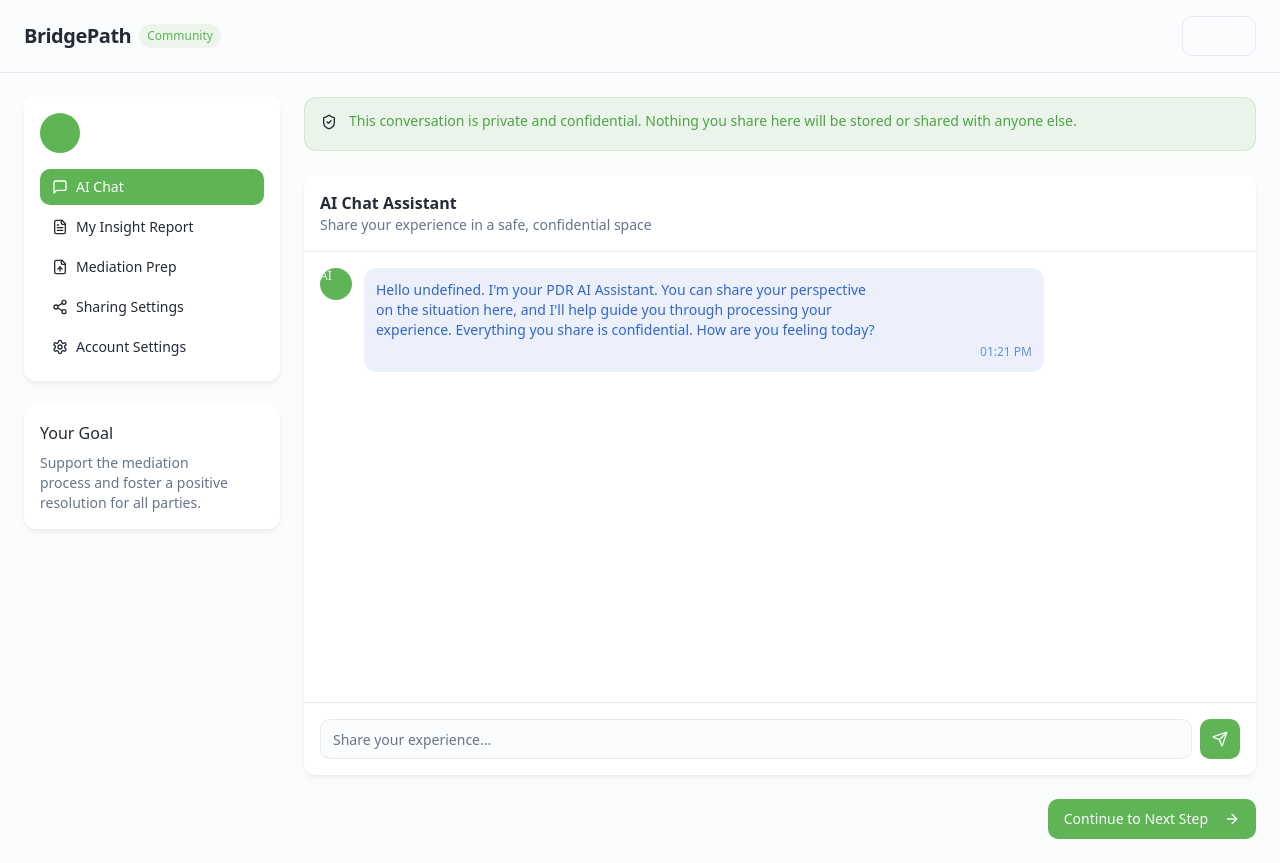
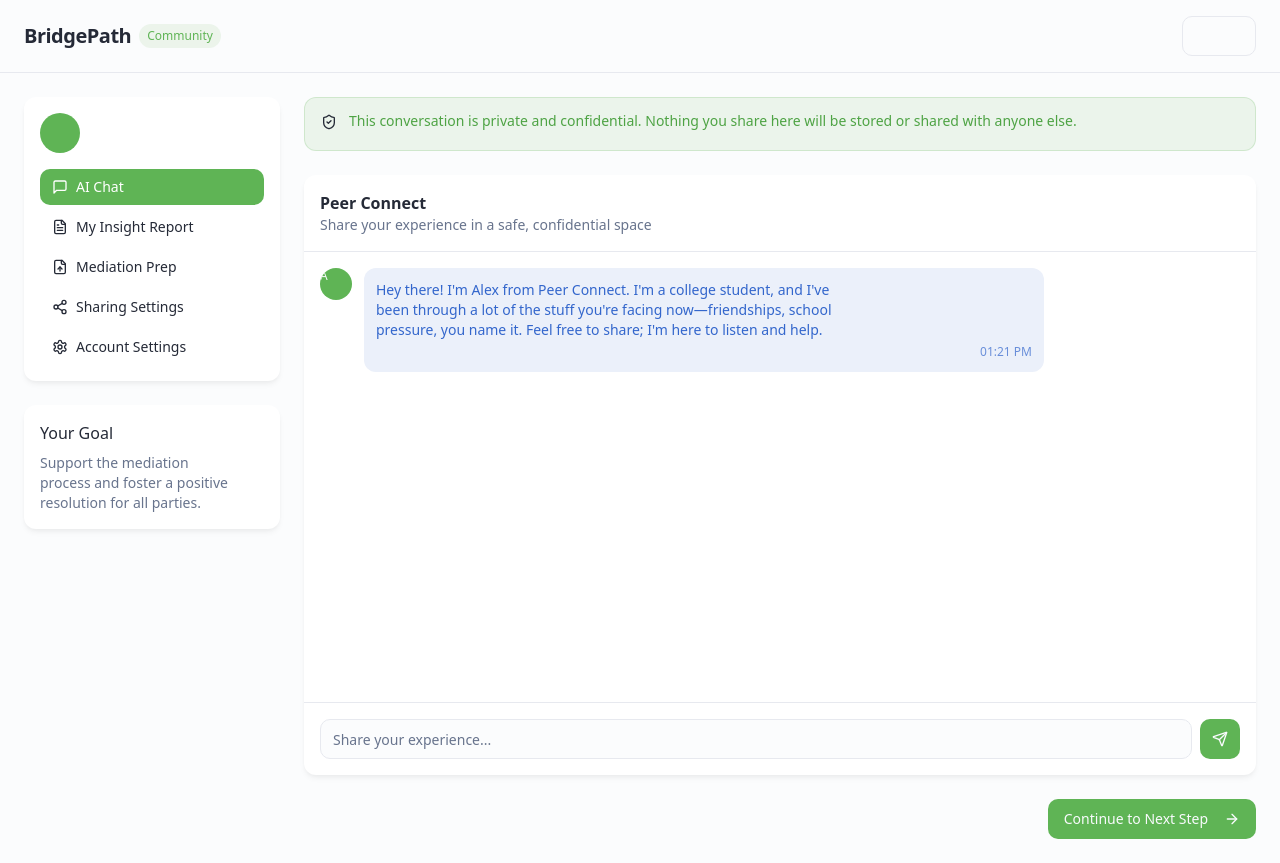
Before and after one commit to jihekim/mindful-conflict-navigator, a React (Vite) app: page /stakeholder/chat in a window 1280 px wide. Built offline with nearby package versions, Linux system fonts and the light colour scheme.

Commit message:
Refactor: Update AI chat titles and introductions
Update the AI chat panel titles and introduction text based on the user's role to create a more welcoming and personalized experience.

```diff
--- a/src/pages/stakeholder/StakeholderChat.tsx
+++ b/src/pages/stakeholder/StakeholderChat.tsx
@@ -17,12 +17,39 @@ interface Message {
   timestamp: string;
 }
 
+// Helper function to get chat persona details based on user role
+const getChatPersona = (role: string | undefined) => {
+  switch (role) {
+    case 'parent':
+      return {
+        title: "Parent Partner",
+        introMessage: "Hi! I'm Pat, your Parent Partner. As a parent of two teenagers myself, I understand the ups and downs of navigating school issues and family dynamics. Let's work together to find the best way to support your child's needs.",
+        avatarInitial: "P"
+      };
+    case 'teacher':
+      return {
+        title: "Educator Ally",
+        introMessage: "Hello! I'm Jamie, your Educator Ally. With over a decade of teaching experience and having worked in several diverse classroom settings, I'm here to share insights and support you in your teaching journey.",
+        avatarInitial: "J"
+      };
+    case 'student':
+    default:
+      return {
+        title: "Peer Connect",
+        introMessage: "Hey there! I'm Alex from Peer Connect. I'm a college student, and I've been through a lot of the stuff you're facing now—friendships, school pressure, you name it. Feel free to share; I'm here to listen and help.",
+        avatarInitial: "A"
+      };
+  }
+};
+
 const StakeholderChat = () => {
   const { currentUser } = useAuth();
+  const chatPersona = getChatPersona(currentUser?.role);
+
   const [messages, setMessages] = useState<Message[]>([
     {
       id: '1',
-      content: `Hello ${currentUser?.name}. I'm your PDR AI Assistant. You can share your perspective on the situation here, and I'll help guide you through processing your experience. Everything you share is confidential. How are you feeling today?`,
+      content: chatPersona.introMessage,
       sender: 'assistant',
       timestamp: new Date().toISOString()
     }
@@ -50,13 +77,21 @@ const StakeholderChat = () => {
           "I hear that you're feeling frustrated. What would help you feel better about this situation?",
           "It's brave of you to share this. What support do you need right now?"
         ];
-      } else if (role === 'parent' || role === 'teacher') {
+      } else if (role === 'parent') {
         aiResponses = [
-          "As someone who cares for this student, how do you think this has affected them?",
-          "From your perspective, what would a good resolution look like?",
-          "What additional context can you provide that might help in understanding the situation?",
-          "How has this situation impacted the learning environment or home life?",
-          "What steps have already been taken to address this issue?"
+          "As a parent myself, I understand your concern. How has this situation affected your child at home?",
+          "From your perspective as a parent, what would a good resolution look like?",
+          "What additional context about your family dynamics might help in understanding the situation?",
+          "How has this situation impacted your relationship with your child?",
+          "What steps have you already taken to address this issue at home?"
+        ];
+      } else if (role === 'teacher') {
+        aiResponses = [
+          "From your professional experience, how has this affected the classroom environment?",
+          "What classroom management strategies have you tried so far?",
+          "How are the other students reacting to this situation?",
+          "As an educator, what resources do you think would help address this?",
+          "What type of administrative support would be beneficial in this case?"
         ];
       } else {
         aiResponses = [
@@ -117,7 +152,7 @@ const StakeholderChat = () => {
 
       <div className="bg-card rounded-lg shadow-subtle overflow-hidden flex flex-col h-[600px]">
         <div className="p-4 border-b border-border">
-          <h3 className="font-semibold">AI Chat Assistant</h3>
+          <h3 className="font-semibold">{chatPersona.title}</h3>
           <p className="text-sm text-muted-foreground">
             Share your experience in a safe, confidential space
           </p>
@@ -137,7 +172,7 @@ const StakeholderChat = () => {
                   <div className="flex-shrink-0 mr-3">
                     {message.sender === 'assistant' ? (
                       <Avatar className="w-8 h-8 bg-[#5fb455] text-primary-foreground">
-                        <span className="text-xs">AI</span>
+                        <span className="text-xs">{chatPersona.avatarInitial}</span>
                       </Avatar>
                     ) : (
                       <Avatar className="w-8 h-8 bg-secondary text-secondary-foreground">
```
